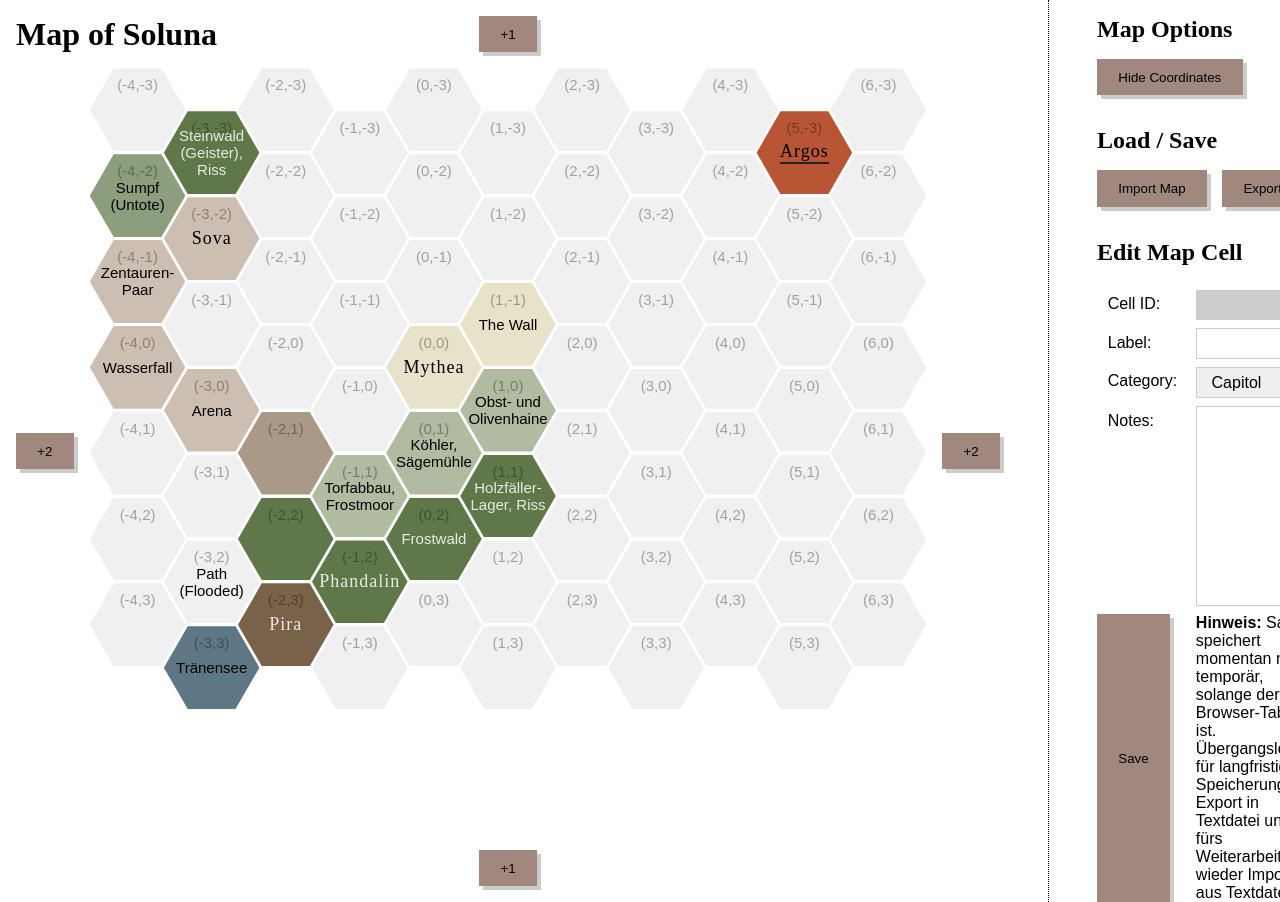
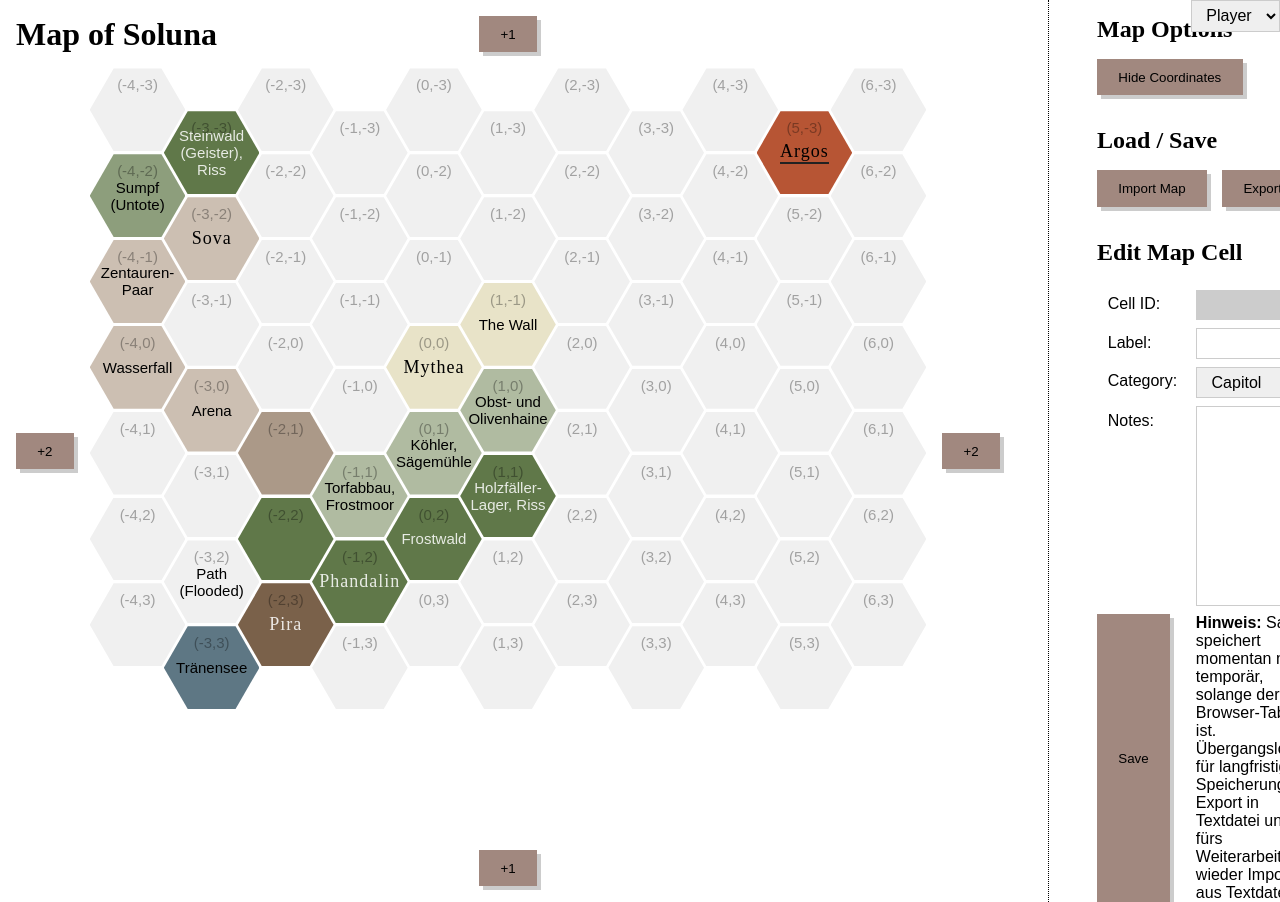
Before and after one commit to coffeepyros/map-soluna, a plain HTML site: page index.html in a window 1280 px wide. Shown: the top 902 px of the page. Drawn offline with Linux system fonts and the light colour scheme; a web font is replaced by a local one.

Commit message:
Player/GM Selector

```diff
--- a/index.html
+++ b/index.html
@@ -12,6 +12,12 @@
       <textarea></textarea>
     </div>
     <section id="notesOverlay">Overlay</section>
+    <section id="admin">
+      <select id="user" name="user">
+        <option>Player</option>
+        <option>GM</option>
+      </select>
+    </section>
     <header>
       <h1>Map of Soluna</h1>
     </header>
--- a/map.css
+++ b/map.css
@@ -249,3 +249,8 @@ figure.edit {
 #notesOverlay em {
   font-style: normal;
 }
+#admin {
+  position: absolute;
+  top: 0;
+  right: 0;
+}
--- a/map.js
+++ b/map.js
@@ -307,3 +307,10 @@ document.addEventListener("mousemove", (e) => {
     } else notesOverlay.style.display = "none";
   }
 });
+
+// PLAYER / GM VIEW
+document.getElementById("user").addEventListener("change", changeUser);
+function changeUser() {
+  const user = document.getElementById("user").value;
+  console.log(user);
+}
```
